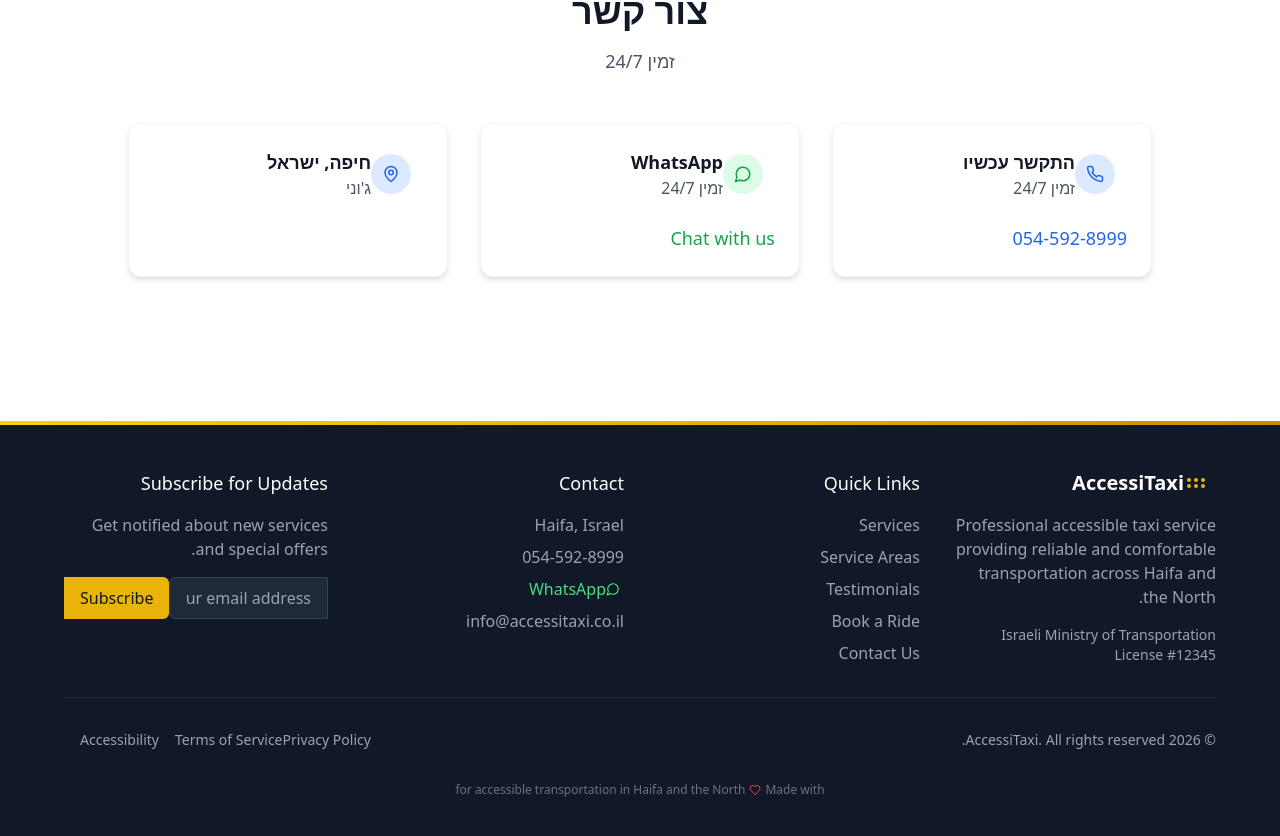
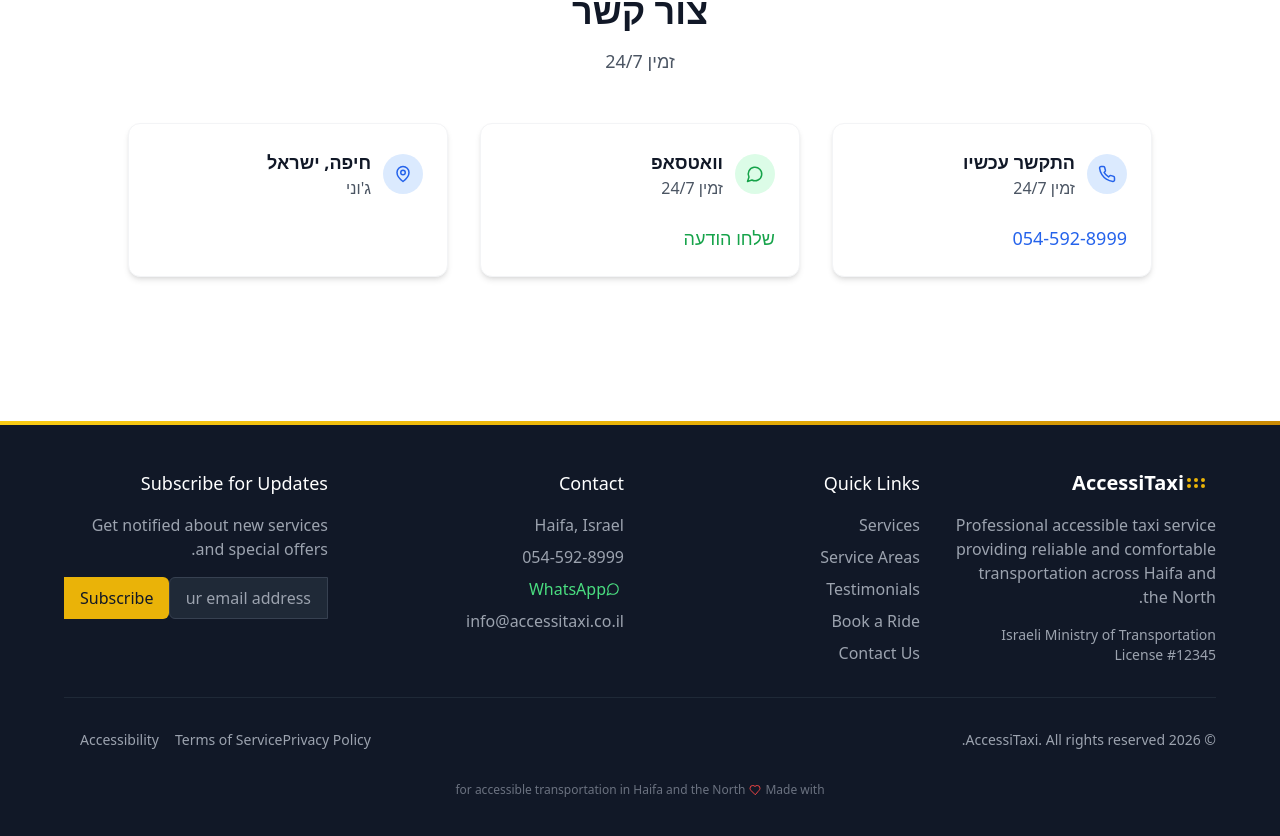
Before and after one commit to abudyha123/Johnny-TaxiDriver, a React (Vite) app: page / in a window 1280 px wide. Shown: the part 4830-5666 px from the top of the page. Built offline with nearby package versions, Linux system fonts and the light colour scheme.

Commit message:
Update Contact.tsx

```diff
--- a/src/components/Contact.tsx
+++ b/src/components/Contact.tsx
@@ -1,6 +1,6 @@
 import React from 'react';
 import Section from './ui/Section';
-import { Phone, Mail, MapPin, MessageCircle } from 'lucide-react';
+import { Phone, MapPin, MessageCircle } from 'lucide-react';
 import { useTranslation } from 'react-i18next';
 
 const Contact: React.FC = () => {
@@ -19,7 +19,7 @@
         <div className="grid grid-cols-1 md:grid-cols-3 gap-8 mb-12">
           <div className="bg-white rounded-xl shadow-md p-6 border border-gray-100 card-hover">
             <div className="flex items-center mb-6">
-              <div className="w-10 h-10 rounded-full bg-blue-100 flex items-center justify-center mr-3">
+              <div className="w-10 h-10 rounded-full bg-blue-100 flex items-center justify-center me-3">
                 <Phone className="text-blue-600" size={18} />
               </div>
               <div>
@@ -40,11 +40,11 @@
 
           <div className="bg-white rounded-xl shadow-md p-6 border border-gray-100 card-hover">
             <div className="flex items-center mb-6">
-              <div className="w-10 h-10 rounded-full bg-green-100 flex items-center justify-center mr-3">
+              <div className="w-10 h-10 rounded-full bg-green-100 flex items-center justify-center me-3">
                 <MessageCircle className="text-green-600" size={18} />
               </div>
               <div>
-                <h3 className="text-lg font-semibold text-gray-900">WhatsApp</h3>
+                <h3 className="text-lg font-semibold text-gray-900">{t('contact.whatsappTitle')}</h3>
                 <p className="text-gray-600">{t('contact.available')}</p>
               </div>
             </div>
@@ -56,14 +56,14 @@
                 rel="noopener noreferrer"
                 className="block text-lg font-medium text-green-600 hover:text-green-800 transition-colors"
               >
-                Chat with us
+                {t('contact.chatWithUs')}
               </a>
             </div>
           </div>
 
           <div className="bg-white rounded-xl shadow-md p-6 border border-gray-100 card-hover">
             <div className="flex items-center mb-6">
-              <div className="w-10 h-10 rounded-full bg-blue-100 flex items-center justify-center mr-3">
+              <div className="w-10 h-10 rounded-full bg-blue-100 flex items-center justify-center me-3">
                 <MapPin className="text-blue-600" size={18} />
               </div>
               <div>
```
